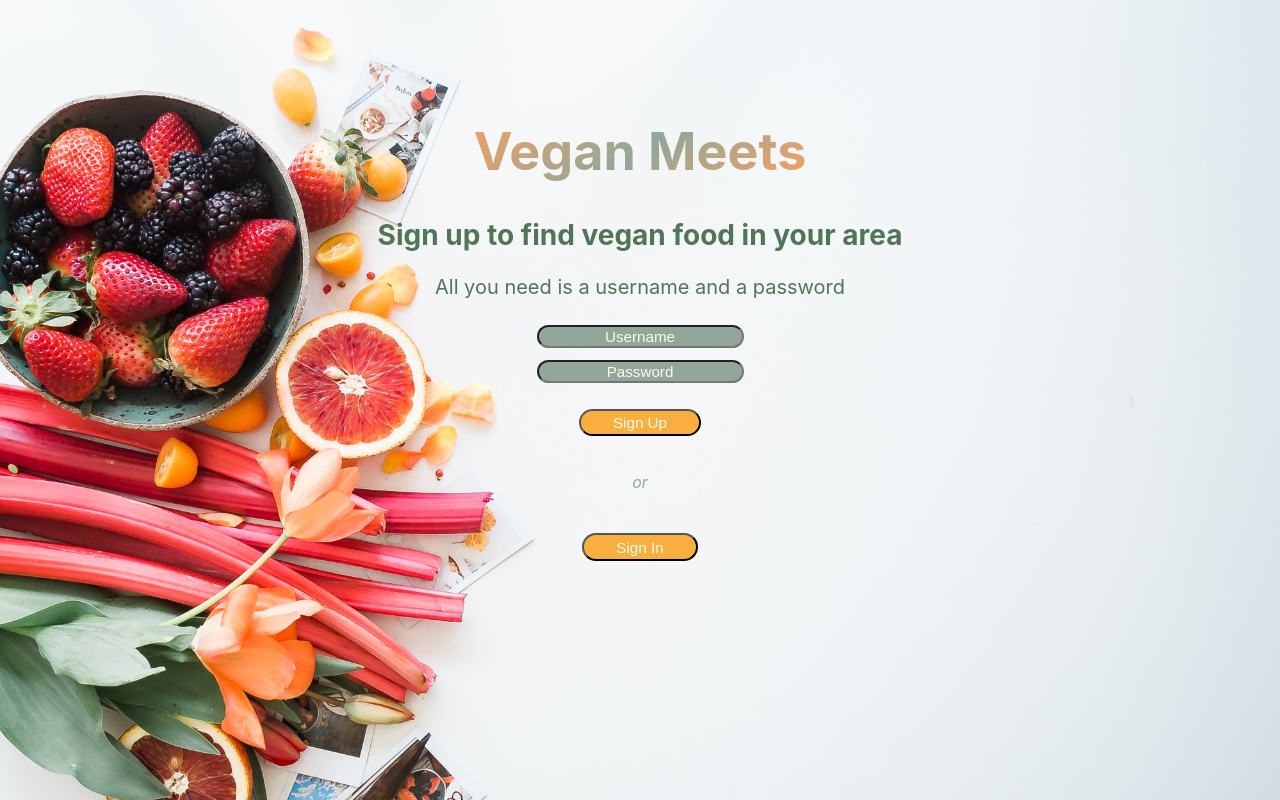
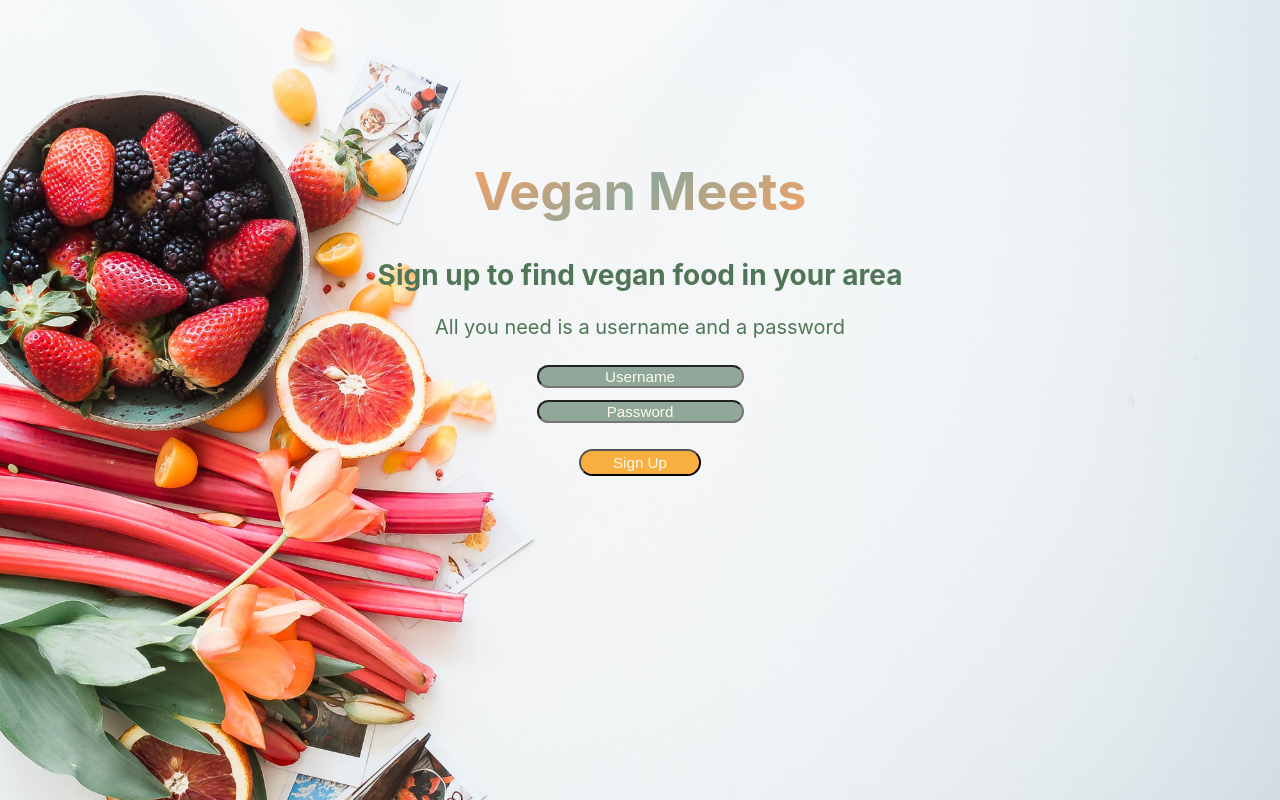
Before and after one commit to Web26-veganmeats/FE, a React (Create React App) app in the folder app/: page /register in a window 1280 px wide. Built offline with nearby package versions, Linux system fonts and the light colour scheme; what google-maps-react, react-geocode would draw is missing.

Commit message:
Revert "Login page linked to register + small styling fix on restaurant list …"

```diff
--- a/app/src/components/Register.jsx
+++ b/app/src/components/Register.jsx
@@ -4,7 +4,7 @@ import { Formik, Form, Field, ErrorMessage } from "formik";
 import { axiosWithAuth } from "../utils/axiosWithAuth";
 
 const SignupDiv = styled.div`
-  margin-top: 15vh;
+  margin-top: 20vh;
   h2 {
     font-size: 1.75rem;
     color: #507657;
@@ -46,8 +46,6 @@ const SignupDiv = styled.div`
 
 const P = styled.p`
   font-style: italic;
-  margin-top: 6%;
-  color: #91a799;
 `;
 
 const validate = ({ username, password }) => {
@@ -85,10 +83,6 @@ const Register = props => {
       });
   };
 
-  const routeChange = () => {
-    props.history.push("/");
-  };
-
   return (
     <Formik
       onSubmit={handleSubmit}
@@ -121,8 +115,7 @@ const Register = props => {
                 {props.isSubmitting ? "Submitting" : "Sign Up"}
               </button>
             </Form>
-            <P>or</P>
-            <button onClick={routeChange}>Sign In</button>
+            {/* <P>or</P> */}
           </SignupDiv>
         );
       }}
--- a/app/src/components/RestaurantList.jsx
+++ b/app/src/components/RestaurantList.jsx
@@ -39,8 +39,9 @@ const ListDivs = styled.div`
   margin: 2% 10% 2% 10%;
 `;
 
-const ResturantList = props => {
+const ResturantList = (props) => {
   // console.log('Resturant List Props:', props)
+
 
   const [restaurants, setRestaurants] = useState([]);
 
@@ -109,9 +110,6 @@ const ResturantList = props => {
     <div>
       <img src={background} alt="background" className="list_background" />
       <NavBar />
-      <Link to="/addrestform">
-        <Button>Add Restaurant</Button>
-      </Link>
       <Form>
         <Input
           id="search"
@@ -122,6 +120,8 @@ const ResturantList = props => {
           value={searchTerm}
         />
       </Form>
+
+      <Link to='/addrestform'><Button>Add Restaurant</Button></Link>
 
       <section>{listRender}</section>
     </div>
```
